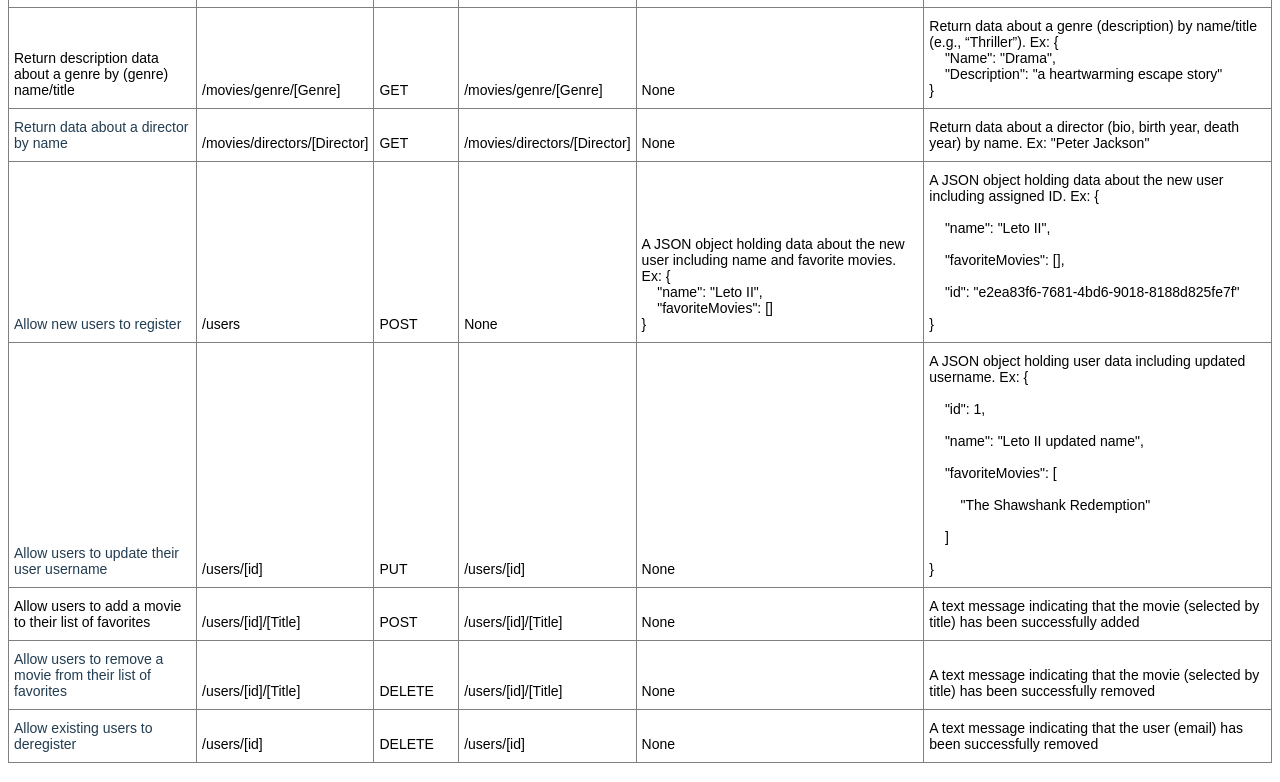
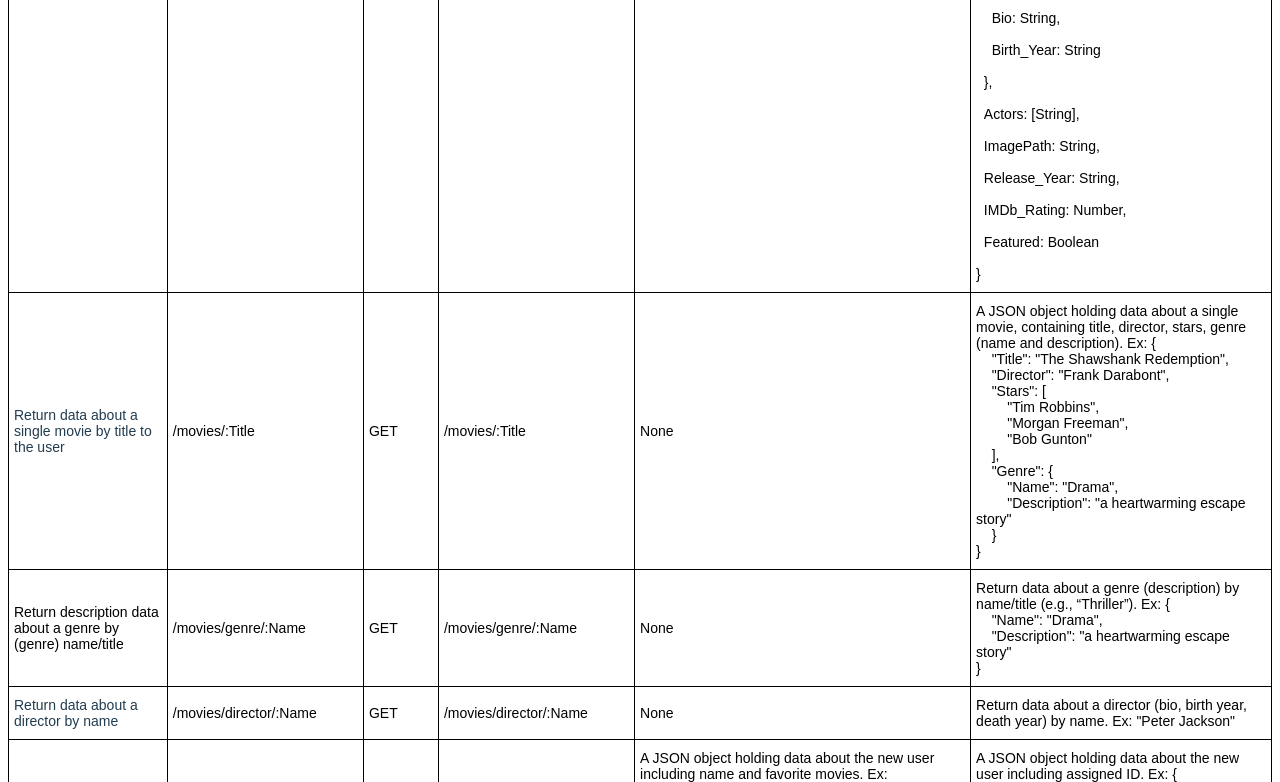
Before and after one commit to ibluehoodie/myFlix-app, a website: page Public/documentation.html in a window 1280 px wide. Shown: the part 833-1615 px from the top of the page. Drawn offline with Linux system fonts and the light colour scheme.

Commit message:
Updated TablesGenerator for 2.8 mongoose revision

```diff
--- a/Public/documentation.html
+++ b/Public/documentation.html
@@ -33,86 +33,86 @@
     <table class="tg">
       <thead>
         <tr>
-          <th class="tg-lrtn"><span style="font-weight:bold;background-color:#C9DAF8">Business Logic</span></th>
-          <th class="tg-lrtn"><span style="font-weight:bold;background-color:#C9DAF8">URL</span></th>
-          <th class="tg-lrtn"><span style="font-weight:bold;background-color:#C9DAF8">HTTP Method</span></th>
-          <th class="tg-lrtn"><span style="font-weight:bold;background-color:#C9DAF8">Query Parameters</span></th>
-          <th class="tg-lrtn"><span style="font-weight:bold;background-color:#C9DAF8">Request body data by format</span></th>
-          <th class="tg-lrtn"><span style="font-weight:bold;background-color:#C9DAF8">Response body data by format</span></th>
+          <th class="tg-o2q7"><span style="font-weight:bold;background-color:#C9DAF8">Business Logic</span></th>
+          <th class="tg-o2q7"><span style="font-weight:bold;background-color:#C9DAF8">URL</span></th>
+          <th class="tg-o2q7"><span style="font-weight:bold;background-color:#C9DAF8">HTTP Method</span></th>
+          <th class="tg-o2q7"><span style="font-weight:bold;background-color:#C9DAF8">Query Parameters</span></th>
+          <th class="tg-o2q7"><span style="font-weight:bold;background-color:#C9DAF8">Request body data by format</span></th>
+          <th class="tg-o2q7"><span style="font-weight:bold;background-color:#C9DAF8">Response body data by format</span></th>
         </tr>
       </thead>
       <tbody>
         <tr>
-          <td class="tg-1lpk"><span style="color:#223C50;background-color:#FFF">Return a list of ALL movies to the user</span></td>
-          <td class="tg-za14">/movies</td>
-          <td class="tg-za14">GET</td>
-          <td class="tg-za14">None</td>
-          <td class="tg-za14">None</td>
-          <td class="tg-za14">A JSON object holding data about all the movies with format: {<br><br>&nbsp;&nbsp;&nbsp;&nbsp;Title: string,<br><br>&nbsp;&nbsp;&nbsp;&nbsp;Director: string,<br><br>&nbsp;&nbsp;&nbsp;&nbsp;Stars: array,<br><br>&nbsp;&nbsp;&nbsp;&nbsp;Genre: nested strings {<br><br>&nbsp;&nbsp;&nbsp;&nbsp;&nbsp;&nbsp;Name: string,<br><br>&nbsp;&nbsp;&nbsp;&nbsp;&nbsp;&nbsp;Description: string<br><br>&nbsp;&nbsp;&nbsp;&nbsp;},<br><br>&nbsp;&nbsp;}</td>
+          <td class="tg-8lr2"><span style="color:#223C50;background-color:#FFF">Return a list of ALL movies to the user</span></td>
+          <td class="tg-0pky">/movies</td>
+          <td class="tg-0pky">GET</td>
+          <td class="tg-0pky">None</td>
+          <td class="tg-0pky">None</td>
+          <td class="tg-0pky">A JSON object holding data about all the movies with format: {<br><br>&nbsp;&nbsp;MovieID: String,<br><br>&nbsp;&nbsp;Title: {type: String, required: true},<br><br>&nbsp;&nbsp;Description: {type: String, required: true},<br><br>&nbsp;&nbsp;GenreID: [String],<br><br>&nbsp;&nbsp;Genre: {<br><br>&nbsp;&nbsp;&nbsp;&nbsp;GenreID: String,<br><br>&nbsp;&nbsp;&nbsp;&nbsp;Name: String,<br><br>&nbsp;&nbsp;&nbsp;&nbsp;Description: String,<br><br>&nbsp;&nbsp;&nbsp;&nbsp;Secondary_Genre: {<br><br>&nbsp;&nbsp;&nbsp;&nbsp;&nbsp;&nbsp;GenreID: String,<br><br>&nbsp;&nbsp;&nbsp;&nbsp;&nbsp;&nbsp;Name: String,<br><br>&nbsp;&nbsp;&nbsp;&nbsp;&nbsp;&nbsp;Description: String<br><br>&nbsp;&nbsp;&nbsp;&nbsp;}<br><br>&nbsp;&nbsp;},<br><br>&nbsp;&nbsp;Director: {<br><br>&nbsp;&nbsp;&nbsp;&nbsp;Name: String,<br><br>&nbsp;&nbsp;&nbsp;&nbsp;Bio: String,<br><br>&nbsp;&nbsp;&nbsp;&nbsp;Birth_Year: String<br><br>&nbsp;&nbsp;},<br><br>&nbsp;&nbsp;Actors: [String],<br><br>&nbsp;&nbsp;ImagePath: String,<br><br>&nbsp;&nbsp;Release_Year: String,<br><br>&nbsp;&nbsp;IMDb_Rating: Number,<br><br>&nbsp;&nbsp;Featured: Boolean<br><br>}</td>
         </tr>
         <tr>
-          <td class="tg-1lpk"><span style="color:#223C50;background-color:#FFF">Return data about a single movie by title to the user</span></td>
-          <td class="tg-za14">/movies/[Title]</td>
-          <td class="tg-za14">GET</td>
-          <td class="tg-za14">/movies/[Title]</td>
-          <td class="tg-za14">None</td>
-          <td class="tg-za14">A JSON object holding data about a single movie, containing title, director, stars, genre (name and description). Ex: {<br>&nbsp;&nbsp;&nbsp;&nbsp;"Title": "The Shawshank Redemption",<br>&nbsp;&nbsp;&nbsp;&nbsp;"Director": "Frank Darabont",<br>&nbsp;&nbsp;&nbsp;&nbsp;"Stars": [<br>&nbsp;&nbsp;&nbsp;&nbsp;&nbsp;&nbsp;&nbsp;&nbsp;"Tim Robbins",<br>&nbsp;&nbsp;&nbsp;&nbsp;&nbsp;&nbsp;&nbsp;&nbsp;"Morgan Freeman",<br>&nbsp;&nbsp;&nbsp;&nbsp;&nbsp;&nbsp;&nbsp;&nbsp;"Bob Gunton"<br>&nbsp;&nbsp;&nbsp;&nbsp;],<br>&nbsp;&nbsp;&nbsp;&nbsp;"Genre": {<br>&nbsp;&nbsp;&nbsp;&nbsp;&nbsp;&nbsp;&nbsp;&nbsp;"Name": "Drama",<br>&nbsp;&nbsp;&nbsp;&nbsp;&nbsp;&nbsp;&nbsp;&nbsp;"Description": "a heartwarming escape story"<br>&nbsp;&nbsp;&nbsp;&nbsp;}<br>}</td>
+          <td class="tg-8lr2"><span style="color:#223C50;background-color:#FFF">Return data about a single movie by title to the user</span></td>
+          <td class="tg-0pky">/movies/:Title</td>
+          <td class="tg-0pky">GET</td>
+          <td class="tg-0pky">/movies/:Title</td>
+          <td class="tg-0pky">None</td>
+          <td class="tg-0pky">A JSON object holding data about a single movie, containing title, director, stars, genre (name and description). Ex: {<br>&nbsp;&nbsp;&nbsp;&nbsp;"Title": "The Shawshank Redemption",<br>&nbsp;&nbsp;&nbsp;&nbsp;"Director": "Frank Darabont",<br>&nbsp;&nbsp;&nbsp;&nbsp;"Stars": [<br>&nbsp;&nbsp;&nbsp;&nbsp;&nbsp;&nbsp;&nbsp;&nbsp;"Tim Robbins",<br>&nbsp;&nbsp;&nbsp;&nbsp;&nbsp;&nbsp;&nbsp;&nbsp;"Morgan Freeman",<br>&nbsp;&nbsp;&nbsp;&nbsp;&nbsp;&nbsp;&nbsp;&nbsp;"Bob Gunton"<br>&nbsp;&nbsp;&nbsp;&nbsp;],<br>&nbsp;&nbsp;&nbsp;&nbsp;"Genre": {<br>&nbsp;&nbsp;&nbsp;&nbsp;&nbsp;&nbsp;&nbsp;&nbsp;"Name": "Drama",<br>&nbsp;&nbsp;&nbsp;&nbsp;&nbsp;&nbsp;&nbsp;&nbsp;"Description": "a heartwarming escape story"<br>&nbsp;&nbsp;&nbsp;&nbsp;}<br>}</td>
         </tr>
         <tr>
-          <td class="tg-gd2f"><span style="background-color:#FFF">Return description data about a genre by (genre) name/title</span></td>
-          <td class="tg-za14">/movies/genre/[Genre]</td>
-          <td class="tg-za14">GET</td>
-          <td class="tg-za14">/movies/genre/[Genre]</td>
-          <td class="tg-za14">None</td>
-          <td class="tg-gd2f"><span style="background-color:#FFF">Return data about a genre (description) by name/title (e.g., “Thriller”). Ex: {</span><br><span style="background-color:#FFF">&nbsp;&nbsp;&nbsp;&nbsp;"Name": "Drama",</span><br><span style="background-color:#FFF">&nbsp;&nbsp;&nbsp;&nbsp;"Description": "a heartwarming escape story"</span><br><span style="background-color:#FFF">}</span></td>
+          <td class="tg-jxgv"><span style="background-color:#FFF">Return description data about a genre by (genre) name/title</span></td>
+          <td class="tg-0pky">/movies/genre/:Name</td>
+          <td class="tg-0pky">GET</td>
+          <td class="tg-0pky">/movies/genre/:Name</td>
+          <td class="tg-0pky">None</td>
+          <td class="tg-jxgv"><span style="background-color:#FFF">Return data about a genre (description) by name/title (e.g., “Thriller”). Ex: {</span><br><span style="background-color:#FFF">&nbsp;&nbsp;&nbsp;&nbsp;"Name": "Drama",</span><br><span style="background-color:#FFF">&nbsp;&nbsp;&nbsp;&nbsp;"Description": "a heartwarming escape story"</span><br><span style="background-color:#FFF">}</span></td>
         </tr>
         <tr>
-          <td class="tg-1lpk"><span style="color:#223C50;background-color:#FFF">Return data about a director by name</span></td>
-          <td class="tg-gd2f"><span style="font-weight:normal;background-color:#FFF">/movies/directors/[Director]</span></td>
-          <td class="tg-za14">GET</td>
-          <td class="tg-gd2f"><span style="font-weight:normal;background-color:#FFF">/movies/directors/[Director]</span></td>
-          <td class="tg-za14">None</td>
-          <td class="tg-za14">Return data about a director (bio, birth year, death year) by name. Ex: "Peter Jackson"</td>
+          <td class="tg-8lr2"><span style="color:#223C50;background-color:#FFF">Return data about a director by name</span></td>
+          <td class="tg-jxgv"><span style="font-weight:normal;background-color:#FFF">/movies/director/:Name</span></td>
+          <td class="tg-0pky">GET</td>
+          <td class="tg-jxgv"><span style="font-weight:normal;background-color:#FFF">/movies/director/:Name</span></td>
+          <td class="tg-0pky">None</td>
+          <td class="tg-0pky">Return data about a director (bio, birth year, death year) by name. Ex: "Peter Jackson"</td>
         </tr>
         <tr>
-          <td class="tg-1lpk"><span style="color:#223C50;background-color:#FFF">Allow new users to register</span></td>
-          <td class="tg-za14">/users</td>
-          <td class="tg-za14">POST</td>
-          <td class="tg-za14">None</td>
-          <td class="tg-za14">A JSON object holding data about the new user including name and favorite movies. Ex: {<br>&nbsp;&nbsp;&nbsp;&nbsp;"name": "Leto II",<br>&nbsp;&nbsp;&nbsp;&nbsp;"favoriteMovies": []<br>}</td>
-          <td class="tg-za14">A JSON object holding data about the new user including assigned ID. Ex: {<br><br>&nbsp;&nbsp;&nbsp;&nbsp;"name": "Leto II",<br><br>&nbsp;&nbsp;&nbsp;&nbsp;"favoriteMovies": [],<br><br>&nbsp;&nbsp;&nbsp;&nbsp;"id": "e2ea83f6-7681-4bd6-9018-8188d825fe7f"<br><br>}</td>
+          <td class="tg-8lr2"><span style="color:#223C50;background-color:#FFF">Allow new users to register</span></td>
+          <td class="tg-0pky">/users</td>
+          <td class="tg-0pky">POST</td>
+          <td class="tg-0pky">None</td>
+          <td class="tg-0pky">A JSON object holding data about the new user including name and favorite movies. Ex: "Username": "Naboo the Enigma",<br><br>&nbsp;&nbsp;&nbsp;&nbsp;"Password": "shamanlife",<br><br>&nbsp;&nbsp;&nbsp;&nbsp;"Email": "ntenigma@mboosh.com",<br><br>&nbsp;&nbsp;&nbsp;&nbsp;"Birthday": "1969-06-04T00:00:00.000Z",<br><br>&nbsp;&nbsp;&nbsp;&nbsp;"FavoriteMovies": [],</td>
+          <td class="tg-0pky">A JSON object holding data about the new user including assigned ID. Ex: {<br><br>&nbsp;&nbsp;&nbsp;&nbsp;"name": "Leto II",<br><br>&nbsp;&nbsp;&nbsp;&nbsp;"favoriteMovies": [],<br><br>&nbsp;&nbsp;&nbsp;&nbsp;"id": "e2ea83f6-7681-4bd6-9018-8188d825fe7f"<br><br>}</td>
         </tr>
         <tr>
-          <td class="tg-1lpk"><span style="color:#223C50;background-color:#FFF">Allow users to update their user username</span></td>
-          <td class="tg-za14">/users/[id]</td>
-          <td class="tg-za14">PUT</td>
-          <td class="tg-za14">/users/[id]</td>
-          <td class="tg-za14">None</td>
-          <td class="tg-za14">A JSON object holding user data including updated username. Ex: {<br><br>&nbsp;&nbsp;&nbsp;&nbsp;"id": 1,<br><br>&nbsp;&nbsp;&nbsp;&nbsp;"name": "Leto II updated name",<br><br>&nbsp;&nbsp;&nbsp;&nbsp;"favoriteMovies": [<br><br>&nbsp;&nbsp;&nbsp;&nbsp;&nbsp;&nbsp;&nbsp;&nbsp;"The Shawshank Redemption"<br><br>&nbsp;&nbsp;&nbsp;&nbsp;]<br><br>}</td>
+          <td class="tg-8lr2"><span style="color:#223C50;background-color:#FFF">Allow users to update their user username</span></td>
+          <td class="tg-0pky">/users/:Username</td>
+          <td class="tg-0pky">PUT</td>
+          <td class="tg-0pky">/users/:Username</td>
+          <td class="tg-0pky">None</td>
+          <td class="tg-0pky">A JSON object holding user data including updated username. Ex: {<br><br>&nbsp;&nbsp;&nbsp;&nbsp;"id": 1,<br><br>&nbsp;&nbsp;&nbsp;&nbsp;"name": "Leto II updated name",<br><br>&nbsp;&nbsp;&nbsp;&nbsp;"favoriteMovies": [<br><br>&nbsp;&nbsp;&nbsp;&nbsp;&nbsp;&nbsp;&nbsp;&nbsp;"The Shawshank Redemption"<br><br>&nbsp;&nbsp;&nbsp;&nbsp;]<br><br>}</td>
         </tr>
         <tr>
-          <td class="tg-gd2f"><span style="background-color:#FFF">Allow users to add a movie to their list of favorites</span></td>
-          <td class="tg-za14">/users/[id]/[Title]</td>
-          <td class="tg-za14">POST</td>
-          <td class="tg-za14">/users/[id]/[Title]</td>
-          <td class="tg-za14">None</td>
-          <td class="tg-za14">A text message indicating that the movie (selected by title) has been successfully added</td>
+          <td class="tg-jxgv"><span style="background-color:#FFF">Allow users to add a movie to their list of favorites</span></td>
+          <td class="tg-0pky">/users/:Username/movies/:_id</td>
+          <td class="tg-0pky">POST</td>
+          <td class="tg-0pky">/users/:Username/movies/:_id</td>
+          <td class="tg-0pky">None</td>
+          <td class="tg-0pky">A text message indicating that the movie (selected by title) has been successfully added</td>
         </tr>
         <tr>
-          <td class="tg-1lpk"><span style="color:#223C50;background-color:#FFF">Allow users to remove a movie from their list of favorites</span></td>
-          <td class="tg-za14">/users/[id]/[Title]</td>
-          <td class="tg-za14">DELETE</td>
-          <td class="tg-za14">/users/[id]/[Title]</td>
-          <td class="tg-za14">None</td>
-          <td class="tg-za14">A text message indicating that the movie (selected by title) has been successfully removed</td>
+          <td class="tg-8lr2"><span style="color:#223C50;background-color:#FFF">Allow users to remove a movie from their list of favorites</span></td>
+          <td class="tg-0pky">/users/:Username/movies/:_id</td>
+          <td class="tg-0pky">DELETE</td>
+          <td class="tg-0pky">/users/:Username/movies/:_id</td>
+          <td class="tg-0pky">None</td>
+          <td class="tg-0pky">A text message indicating that the movie (selected by title) has been successfully removed</td>
         </tr>
         <tr>
-          <td class="tg-1lpk"><span style="color:#223C50;background-color:#FFF">Allow existing users to deregister</span></td>
-          <td class="tg-za14">/users/[id]</td>
-          <td class="tg-za14">DELETE</td>
-          <td class="tg-za14">/users/[id]</td>
-          <td class="tg-za14">None</td>
-          <td class="tg-za14">A text message indicating that the user (email) has been successfully removed</td>
+          <td class="tg-8lr2"><span style="color:#223C50;background-color:#FFF">Allow existing users to deregister</span></td>
+          <td class="tg-0pky">/users/:Username</td>
+          <td class="tg-0pky">DELETE</td>
+          <td class="tg-0pky">/users/:Username</td>
+          <td class="tg-0pky">None</td>
+          <td class="tg-0pky">A text message indicating that the user (email) has been successfully removed</td>
         </tr>
       </tbody>
     </table>
```
